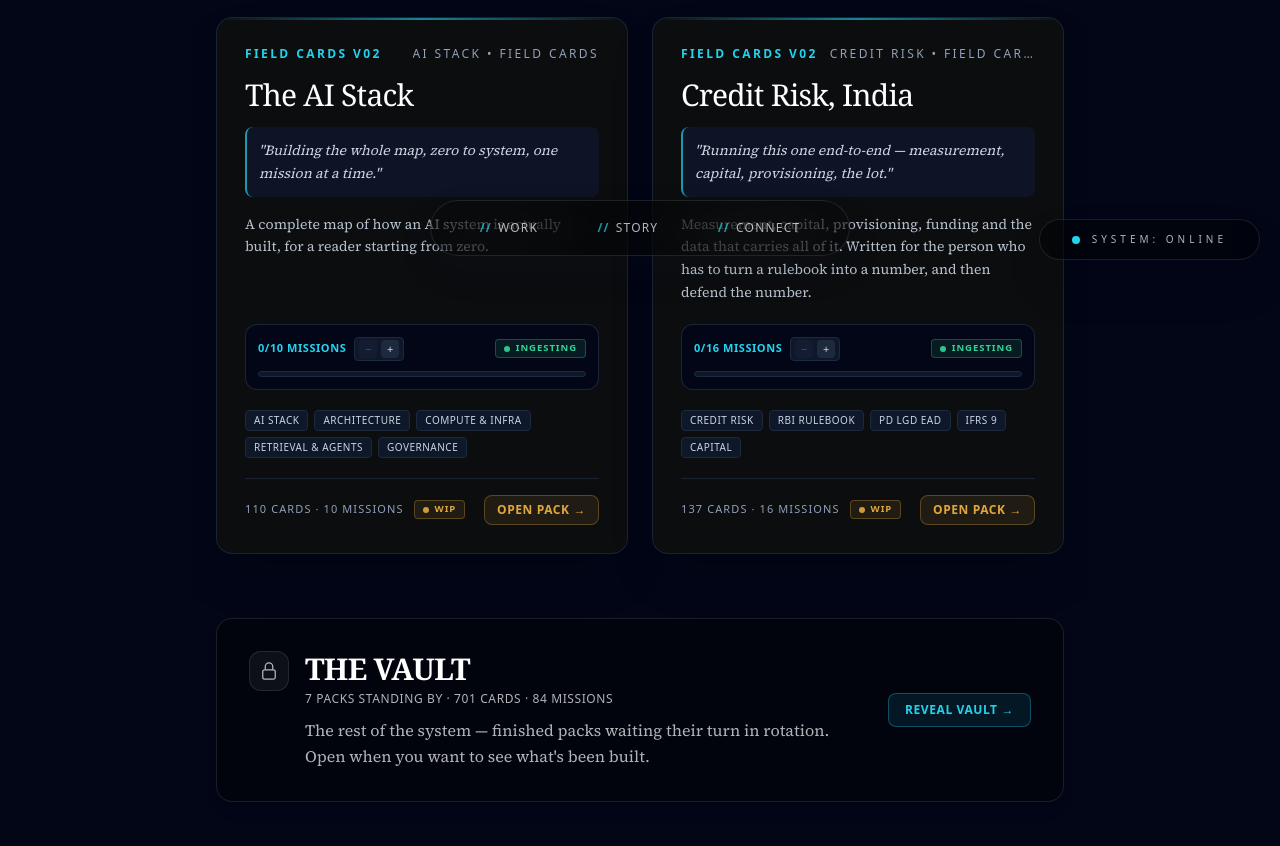
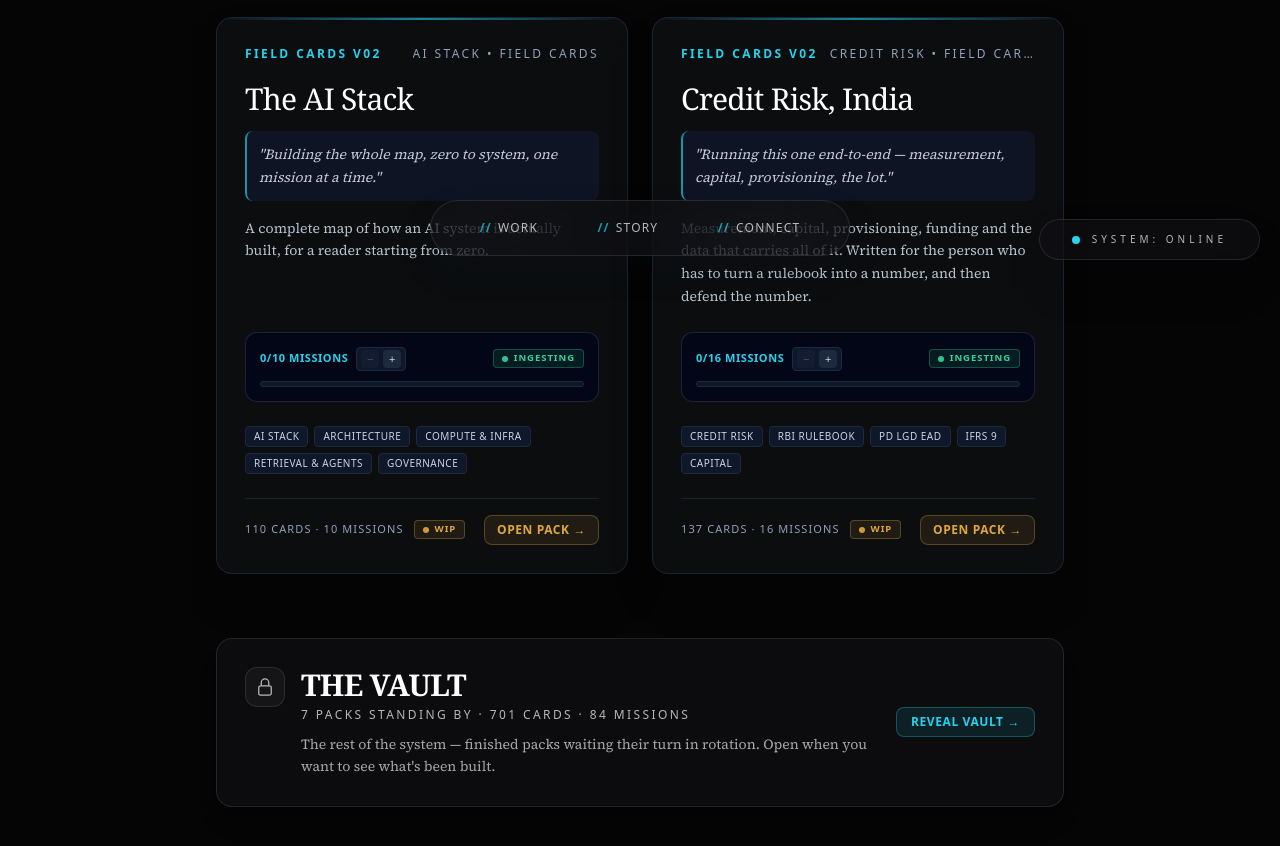
Before and after one commit to tharungajula2/tharungajula, a Next.js app: page /notebook in a window 1280 px wide. Shown: the part 520-1366 px from the top of the page. Built offline with nearby package versions, Linux system fonts and the light colour scheme.

Commit message:
Notebook: true-black background + system-consistent vault

```diff
--- a/app/globals.css
+++ b/app/globals.css
@@ -28,9 +28,9 @@
 /* Default mode: Dark */
 :root, :root.dark, html.dark {
   color-scheme: dark;
-  --color-surface: #020617;
-  --color-surface-raised: rgba(0, 0, 0, 0.40);
-  --color-surface-sunken: rgba(255, 255, 255, 0.05);
+  --color-surface: #050505;
+  --color-surface-raised: rgba(18, 18, 22, 0.60);
+  --color-surface-sunken: rgba(255, 255, 255, 0.04);
   --color-hairline: rgba(255, 255, 255, 0.10);
   --color-hairline-faint: rgba(255, 255, 255, 0.05);
   --color-ink: #FFFFFF;
--- a/components/notebook/FieldCardsShelf.tsx
+++ b/components/notebook/FieldCardsShelf.tsx
@@ -98,7 +98,7 @@ export default function FieldCardsShelf() {
             return (
               <article
                 key={pack.id}
-                className="group relative flex flex-col justify-between p-6 sm:p-7 rounded-2xl bg-[#0B0D0F] text-slate-100 border border-slate-800/80 shadow-2xl hover:border-[#22D3EE]/50 transition-all duration-300 motion-reduce:transition-none overflow-hidden"
+                className="group relative flex flex-col justify-between p-6 sm:p-7 rounded-2xl bg-[#0B0D0F] text-slate-100 border border-slate-800/80 shadow-2xl hover:border-[#22D3EE]/60 transition-all duration-300 motion-reduce:transition-none overflow-hidden"
                 style={{ colorScheme: 'dark' }}
               >
                 {/* Cyan Top Border Shimmer / Inner Glow */}
@@ -106,7 +106,7 @@ export default function FieldCardsShelf() {
 
                 <div>
                   {/* HEADER META BAR */}
-                  <div className="flex items-center justify-between gap-3 mb-3 font-mono text-[10px] sm:text-xs uppercase tracking-[0.2em]">
+                  <div className="flex items-center justify-between gap-3 mb-4 font-mono text-[10px] sm:text-xs uppercase tracking-[0.2em]">
                     <span className="whitespace-nowrap flex-shrink-0 text-[#22D3EE] font-semibold">
                       {pack.packNumber}
                     </span>
@@ -125,20 +125,20 @@ export default function FieldCardsShelf() {
 
                   {/* FOCUS NOTE (First-person aside) */}
                   {pack.focus?.note && (
-                    <div className="mb-4 p-3 rounded-lg bg-slate-900/80 border-l-2 border-[#22D3EE]/70 text-xs sm:text-sm font-serif italic text-slate-300 leading-relaxed">
+                    <div className="mb-4 p-3 rounded-lg bg-slate-900/80 border-l-2 border-[#22D3EE]/70 text-xs sm:text-sm font-serif italic text-slate-300 leading-relaxed opacity-95">
                       "{pack.focus.note}"
                     </div>
                   )}
 
                   {/* DESCRIPTION */}
-                  <p className="text-slate-300 text-xs sm:text-sm leading-relaxed mb-5 font-serif opacity-90">
+                  <p className="text-slate-300 text-xs sm:text-sm leading-relaxed mb-6 font-serif opacity-90">
                     {pack.description}
                   </p>
                 </div>
 
                 <div>
                   {/* PROGRESS & LIVE CHIP BAR */}
-                  <div className="mb-5 p-3 rounded-xl bg-slate-950/80 border border-slate-800/90 flex flex-col gap-2.5">
+                  <div className="mb-6 p-3 sm:p-3.5 rounded-xl bg-slate-950/80 border border-slate-800/90 flex flex-col gap-2.5">
                     <div className="flex items-center justify-between font-mono text-xs">
                       <div className="flex items-center gap-2">
                         <span className="text-[#22D3EE] font-bold text-[11px] uppercase tracking-wider">
@@ -184,7 +184,7 @@ export default function FieldCardsShelf() {
                   </div>
 
                   {/* TAGS */}
-                  <div className="flex flex-wrap gap-1.5 mb-5">
+                  <div className="flex flex-wrap gap-1.5 mb-6">
                     {pack.tags.map((tag) => (
                       <span
                         key={tag}
@@ -231,7 +231,7 @@ export default function FieldCardsShelf() {
           type="button"
           onClick={toggleVault}
           aria-expanded={isVaultOpen}
-          className="w-full text-left group flex flex-col sm:flex-row sm:items-center justify-between gap-6 p-6 sm:p-8 rounded-2xl bg-surface-raised border border-hairline hover:border-accent/40 shadow-lg transition-all duration-300 motion-reduce:transition-none cursor-pointer focus-visible:ring-2 focus-visible:ring-accent focus-visible:outline-none"
+          className="w-full text-left group flex flex-col sm:flex-row sm:items-center justify-between gap-6 p-6 sm:p-7 rounded-2xl bg-surface-raised border border-hairline hover:border-accent/40 shadow-xl transition-all duration-300 motion-reduce:transition-none cursor-pointer focus-visible:ring-2 focus-visible:ring-accent focus-visible:outline-none"
         >
           <div className="flex items-start gap-4">
             {/* Lock / Stack Icon */}
@@ -248,10 +248,10 @@ export default function FieldCardsShelf() {
               >
                 THE VAULT
               </h2>
-              <div className="text-xs font-mono text-ink-muted uppercase tracking-wider mt-1">
+              <div className="text-xs font-mono text-ink-muted uppercase tracking-[0.2em] mt-1">
                 {vaultCount} PACKS STANDING BY · {vaultCards} CARDS · {vaultMissions} MISSIONS
               </div>
-              <p className="text-sm sm:text-base text-ink-muted font-serif mt-2.5 max-w-xl leading-relaxed">
+              <p className="text-xs sm:text-sm text-ink-muted font-serif mt-2.5 max-w-xl leading-relaxed opacity-90">
                 The rest of the system — finished packs waiting their turn in rotation. Open when you want to see what's been built.
               </p>
             </div>
@@ -259,7 +259,7 @@ export default function FieldCardsShelf() {
 
           {/* AFFORDANCE CTA (Cyan --color-accent for contrast in both modes) */}
           <div className="flex-shrink-0 self-start sm:self-center">
-            <span className="inline-flex items-center gap-2 px-4 py-2 rounded-lg bg-accent/10 text-accent border border-accent/30 font-mono text-xs font-bold uppercase tracking-wider group-hover:bg-accent group-hover:text-slate-950 transition-all motion-reduce:transition-none whitespace-nowrap">
+            <span className="inline-flex items-center gap-2 px-3.5 py-1.5 rounded-lg bg-accent/10 text-accent border border-accent/30 font-mono text-xs font-bold uppercase tracking-wider group-hover:bg-accent group-hover:text-slate-950 transition-all motion-reduce:transition-none whitespace-nowrap">
               {isVaultOpen ? 'HIDE VAULT ↑' : 'REVEAL VAULT →'}
             </span>
           </div>
```
